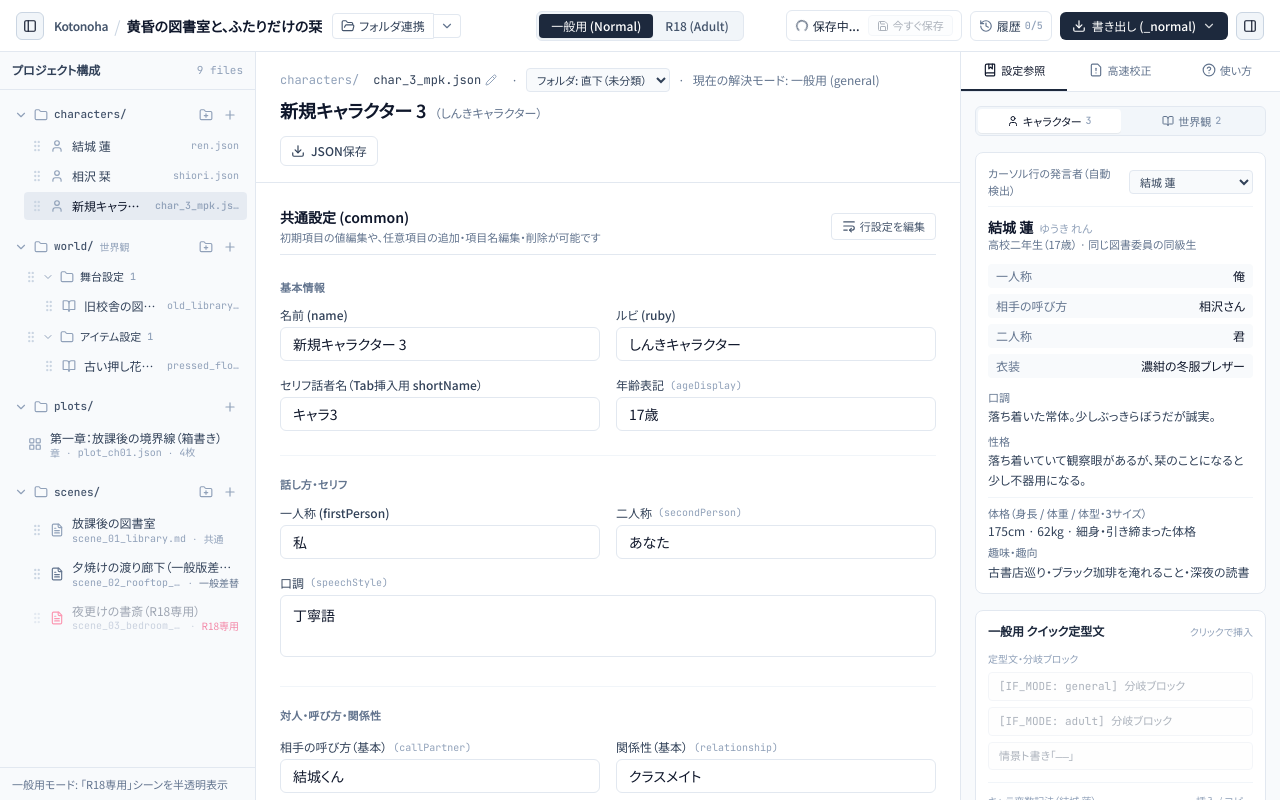
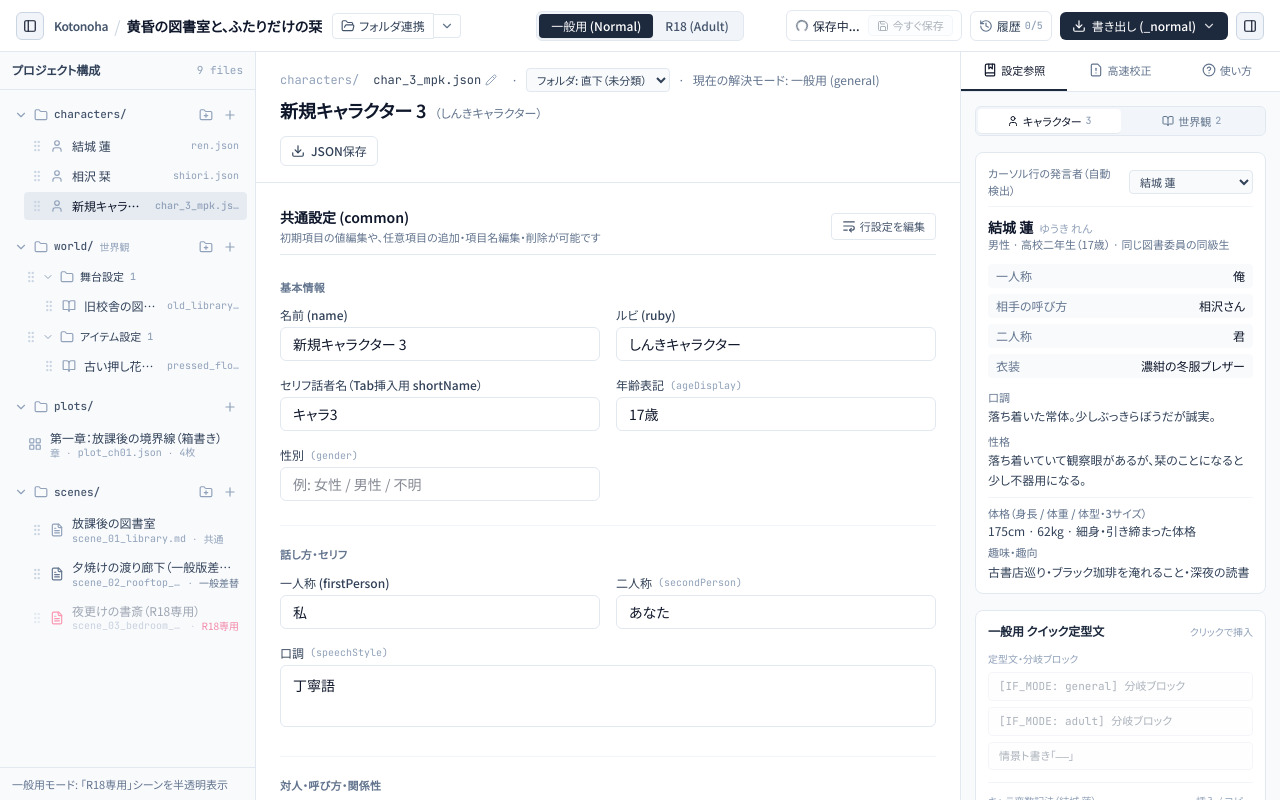
Before and after one commit to YoshidaTaiki77/ScenarioEditor, a React (Vite) app: page / in a window 1280 px wide. Both pictures are taken after a click on the button 230 px from the left and 114 px from the top of the page. Built offline with nearby package versions, Linux system fonts and the light colour scheme.

Commit message:
性別項目追加

```diff
--- a/src/App.tsx
+++ b/src/App.tsx
@@ -1620,6 +1620,7 @@ export default function App() {
           ruby: 'しんきキャラクター',
           firstPerson: '私',
           ageDisplay: '17歳',
+          gender: '',
           relationship: 'クラスメイト',
           callPartner: '結城くん',
           secondPerson: 'あなた',
--- a/src/components/CharacterEditorPane.tsx
+++ b/src/components/CharacterEditorPane.tsx
@@ -124,6 +124,7 @@ interface StandardOptionalFieldMeta {
 
 const STANDARD_OPTIONAL_FIELDS: StandardOptionalFieldMeta[] = [
   { key: 'ageDisplay', defaultLabel: '年齢表記' },
+  { key: 'gender', defaultLabel: '性別', placeholder: '例: 女性 / 男性 / 不明' },
   { key: 'secondPerson', defaultLabel: '二人称' },
   { key: 'speechStyle', defaultLabel: '口調', multiline: true },
   { key: 'callPartner', defaultLabel: '相手の呼び方（基本）' },
@@ -1380,6 +1381,7 @@ export const CharacterEditorPane: React.FC<CharacterEditorPaneProps> = ({
                     })}
 
                     {renderStandardField('ageDisplay')}
+                    {renderStandardField('gender')}
                     {getStandardCategoryCustomFields('基本情報').map(renderCustomCommonField)}
                   </div>
                 </div>
--- a/src/components/RightInspectorPane.tsx
+++ b/src/components/RightInspectorPane.tsx
@@ -273,6 +273,7 @@ export const RightInspectorPane: React.FC<RightInspectorPaneProps> = ({
     const optionalStandard: Array<{ key: keyof typeof resolvedChar; label: string }> = [
       { key: 'ruby', label: 'ルビ' },
       { key: 'ageDisplay', label: '年齢表記' },
+      { key: 'gender', label: '性別' },
       { key: 'relationship', label: '関係性' },
       { key: 'height', label: '身長' },
       { key: 'weight', label: '体重' },
@@ -732,7 +733,9 @@ export const RightInspectorPane: React.FC<RightInspectorPaneProps> = ({
                       </span>
                     </div>
                     <div className="text-[11px] text-slate-500">
-                      {resolvedChar.ageDisplay} · {resolvedChar.relationship}
+                      {[resolvedChar.gender, resolvedChar.ageDisplay, resolvedChar.relationship]
+                        .filter(Boolean)
+                        .join(' · ')}
                     </div>
                   </div>
 
--- a/src/data/initialProject.ts
+++ b/src/data/initialProject.ts
@@ -24,6 +24,7 @@ export const INITIAL_WORKSPACE: ScenarioWorkspace = {
         ruby: 'ゆうき れん',
         firstPerson: '俺',
         ageDisplay: '高校二年生（17歳）',
+        gender: '男性',
         relationship: '同じ図書委員の同級生',
         callPartner: '相沢さん',
         secondPerson: '君',
@@ -51,6 +52,7 @@ export const INITIAL_WORKSPACE: ScenarioWorkspace = {
         ruby: 'あいざわ しおり',
         firstPerson: '私',
         ageDisplay: '高校二年生（17歳）',
+        gender: '女性',
         relationship: '蓮と放課後の当番を組む図書委員',
         callPartner: '結城くん',
         secondPerson: 'あなた',
--- a/src/types/scenario.ts
+++ b/src/types/scenario.ts
@@ -7,6 +7,7 @@ export interface CharacterCommon {
   ruby: string;
   firstPerson: string;
   ageDisplay: string;
+  gender?: string;
   relationship: string;
   callPartner: string;
   secondPerson: string;
@@ -112,6 +113,7 @@ export interface ResolvedCharacter {
   weaknesses: string;
   firstPerson: string;
   ageDisplay: string;
+  gender: string;
   relationship: string;
   callPartner: string;
   secondPerson: string;
--- a/src/utils/scenarioEngine.ts
+++ b/src/utils/scenarioEngine.ts
@@ -16,6 +16,7 @@ const STANDARD_COMMON_KEYS = new Set([
   'ruby',
   'firstPerson',
   'ageDisplay',
+  'gender',
   'relationship',
   'callPartner',
   'secondPerson',
@@ -80,6 +81,7 @@ export function resolveCharacterProfile(
     weaknesses: pickField('weaknesses', char.common.weaknesses ?? ''),
     firstPerson: pickField('firstPerson', char.common.firstPerson ?? ''),
     ageDisplay: pickField('ageDisplay', char.common.ageDisplay ?? ''),
+    gender: pickField('gender', char.common.gender ?? ''),
     relationship: pickField('relationship', char.common.relationship ?? ''),
     callPartner: pickField('callPartner', char.common.callPartner ?? ''),
     secondPerson: pickField('secondPerson', char.common.secondPerson ?? ''),
@@ -149,6 +151,7 @@ export function resolveCharacterProfile(
     weaknesses: baseFields.weaknesses,
     firstPerson: baseFields.firstPerson,
     ageDisplay: baseFields.ageDisplay,
+    gender: baseFields.gender,
     relationship: baseFields.relationship,
     callPartner: baseFields.callPartner,
     secondPerson: baseFields.secondPerson,
@@ -452,6 +455,7 @@ export function proofreadScene(
         'weaknesses',
         'firstPerson',
         'ageDisplay',
+        'gender',
         'relationship',
         'callPartner',
         'secondPerson',
--- a/src/utils/storageManager.ts
+++ b/src/utils/storageManager.ts
@@ -222,6 +222,7 @@ export function normalizeWorkspace(raw: ScenarioWorkspace): ScenarioWorkspace {
       common: {
         ...c.common,
         ageDisplay: c.common?.ageDisplay ?? gen.ageDisplay ?? seed?.common.ageDisplay ?? '',
+        gender: c.common?.gender ?? gen.gender ?? seed?.common.gender ?? '',
         relationship:
           c.common?.relationship ?? gen.relationship ?? seed?.common.relationship ?? '',
         callPartner:
```
